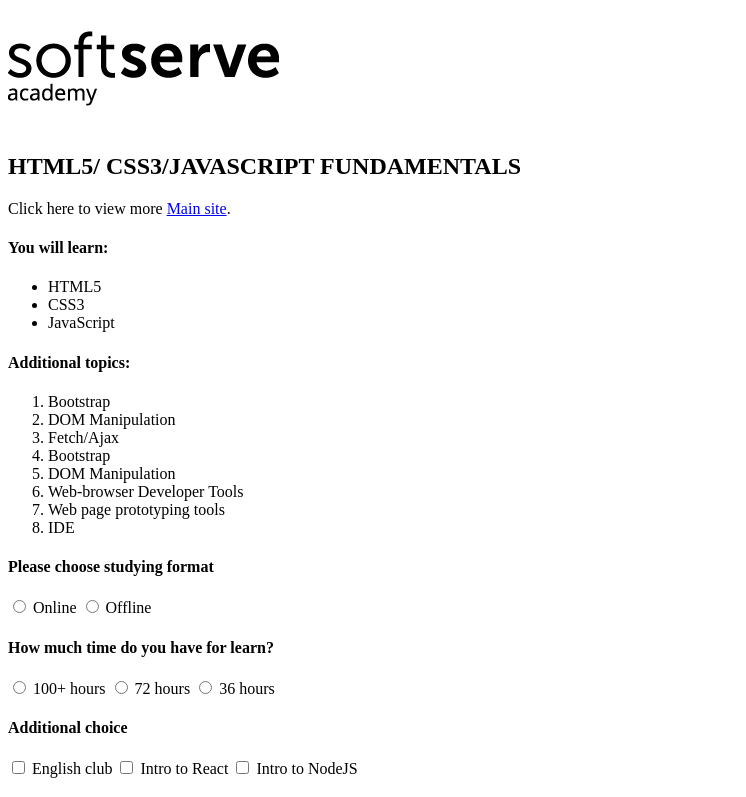
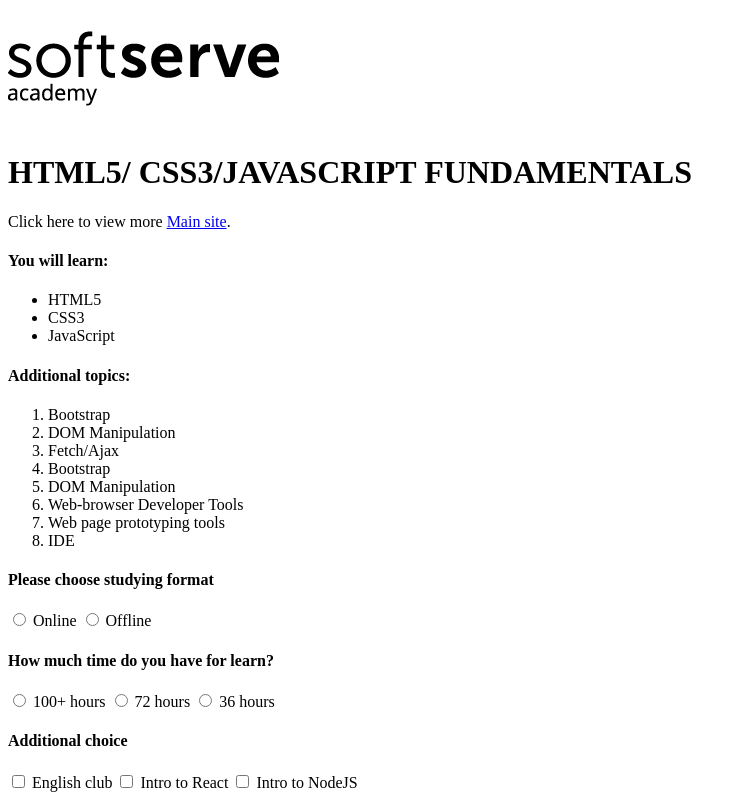
Before and after one commit to sobkiv/717-html, a plain HTML site: page index.html in a window 1280 px wide. Shown: the top 797 px of the page, without its empty margins (0-746 px from the left). Drawn offline with Linux system fonts and the light colour scheme.

Commit message:
Update index.html

```diff
--- a/index.html
+++ b/index.html
@@ -15,7 +15,7 @@
 </div>
 
 <div>
-  <h2>HTML5/ CSS3/JAVASCRIPT FUNDAMENTALS</h2>
+  <h1>HTML5/ CSS3/JAVASCRIPT FUNDAMENTALS</h1>
 
   <p>Click here to view more <a href="https://career.softserveinc.com/uk-ua/technology/course/html5-css3-javascript-fundamentals">Main site</a>.</p>
 
```
